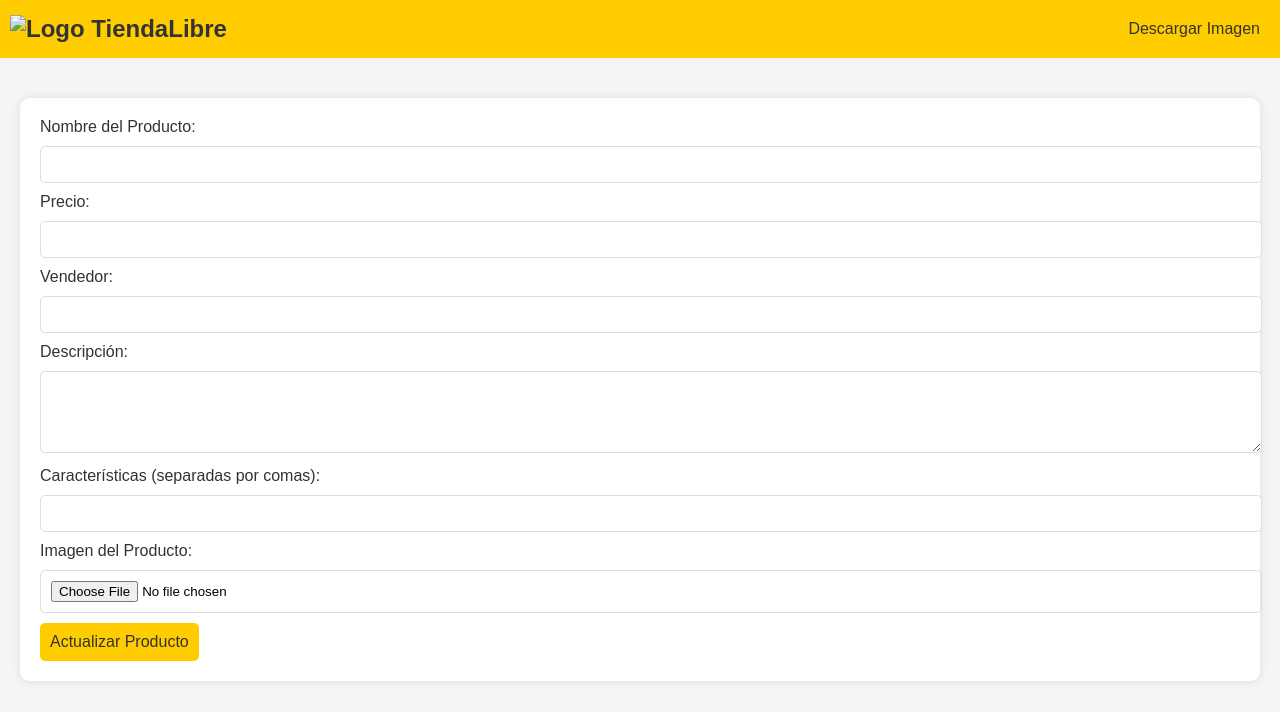
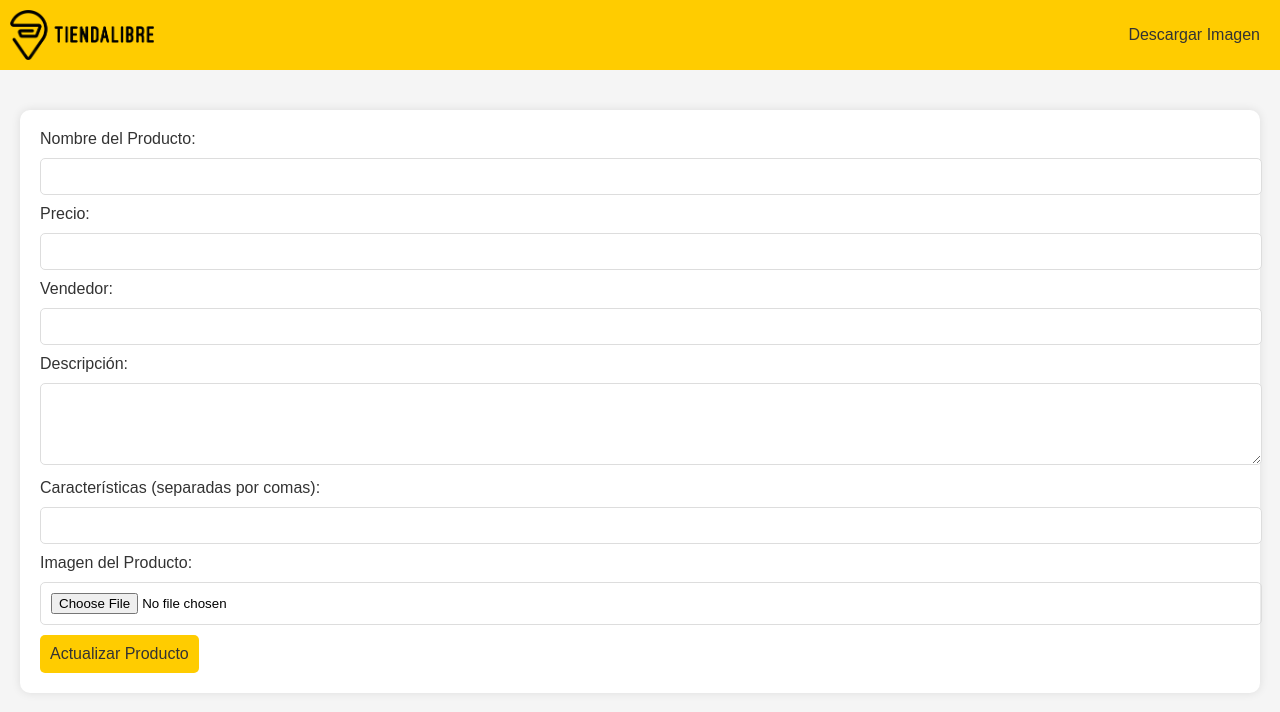
Before and after one commit to Laupac/Laupac.github.io, a plain HTML site: page index.html in a window 1280 px wide. Drawn offline with nearby package versions, Linux system fonts and the light colour scheme.

Commit message:
Update index.html

```diff
--- a/index.html
+++ b/index.html
@@ -198,7 +198,7 @@
 <body>
 
 <header>
-    <img src="peview.png" alt="Logo TiendaLibre">
+    <img src="preview.png" alt="Logo TiendaLibre">
     <div class="header-buttons">
         <button id="download-button">Descargar Imagen</button>
     </div>
```
